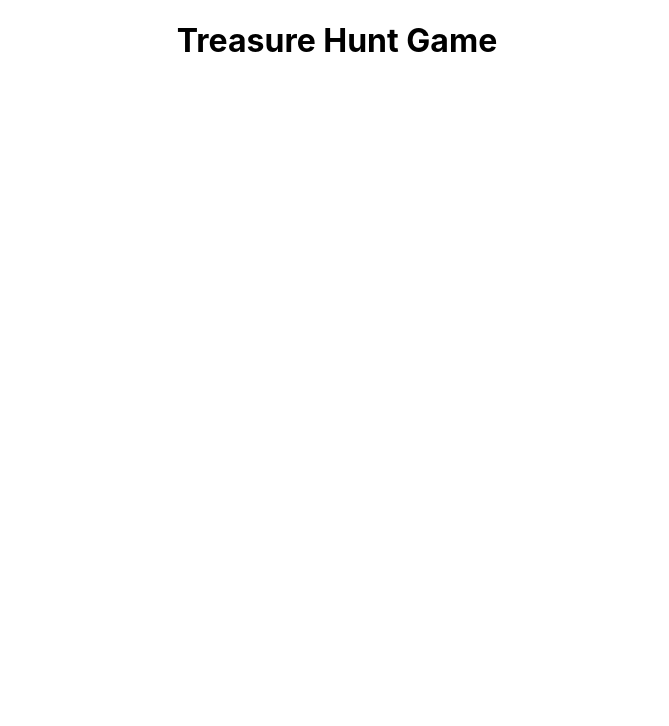
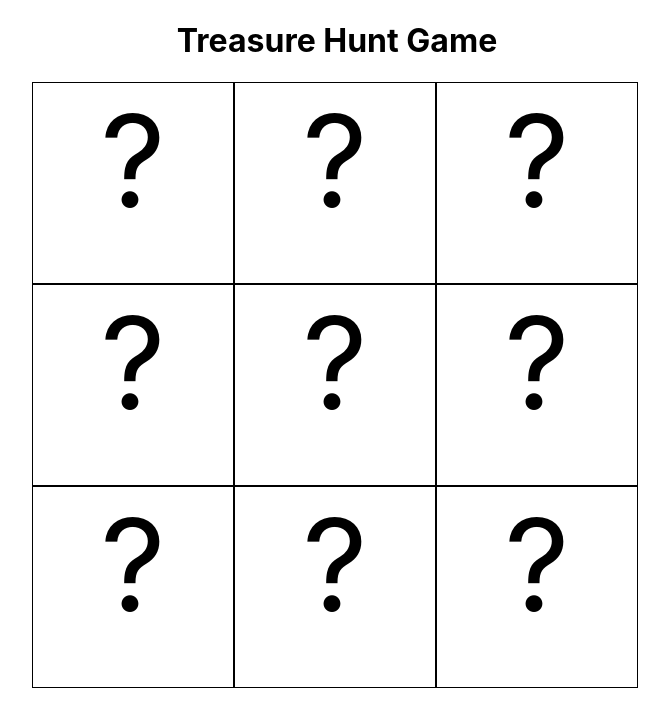
Before and after one commit to learn-academy-2022-foxtrot/treasurehunt-cmacias56, a React (Create React App) app: page / in a window 1280 px wide. Shown: the top 726 px of the page, without its empty margins (303-972 px from the left). Built offline with nearby package versions, Linux system fonts and the light colour scheme.

Commit message:
added css, square and READme notes

```diff
--- a/src/App.css
+++ b/src/App.css
@@ -6,4 +6,13 @@
   height: 200px;
   width: 200px;
   border: 1px solid black;
+  font-size: 8rem;
+  text-align: center;
 }
+
+.board-game {
+ display: flex;
+ flex-wrap: wrap;
+ width: 610px;
+ margin: 0 auto;
+}
--- a/src/App.js
+++ b/src/App.js
@@ -1,5 +1,7 @@
 import React, { useState } from "react"
+import Square from './components/Square'
 import "./App.css"
+
 
 const App = () => {
   const [board, setBoard] = useState([
@@ -17,6 +19,11 @@
   return (
     <>
       <h1>Treasure Hunt Game</h1>
+      < div className="board-game">
+      {board.map((square, index) => {
+        return <Square square={square} />
+      })}
+    </div>
     </>
   )
 }
--- a/src/components/Square.js
+++ b/src/components/Square.js
@@ -1,9 +1,9 @@
 import React from "react"
 
-const Square = () => {
+const Square = ({square}) => {
   return (
     <>
-      <div className="square"></div>
+      <div className="square">{square}</div>
     </>
   )
 }
```
Also changed, not shown: 1 other file (tests, documents, lock files or other folders).
